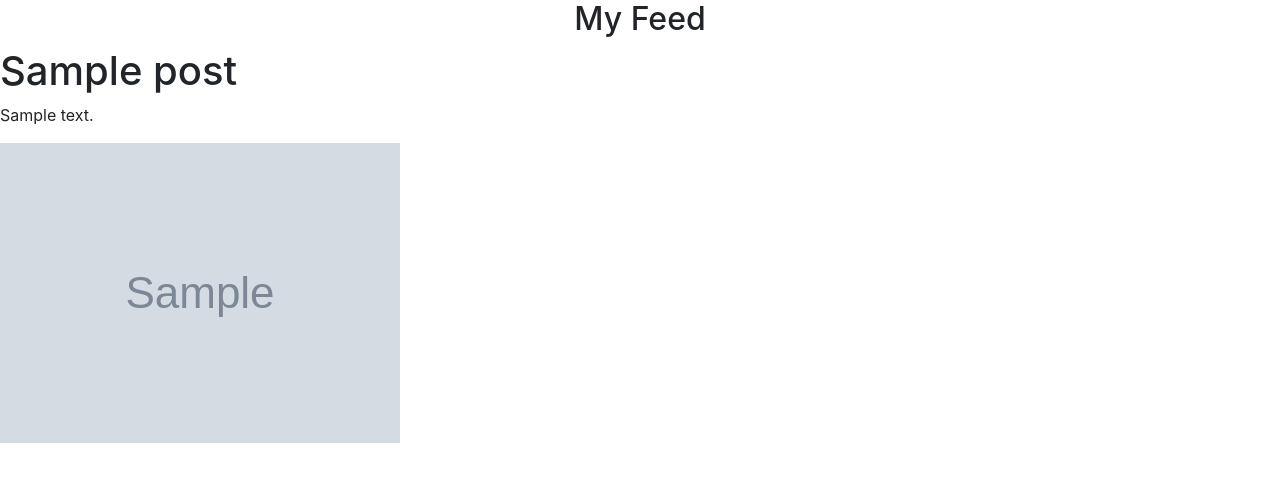
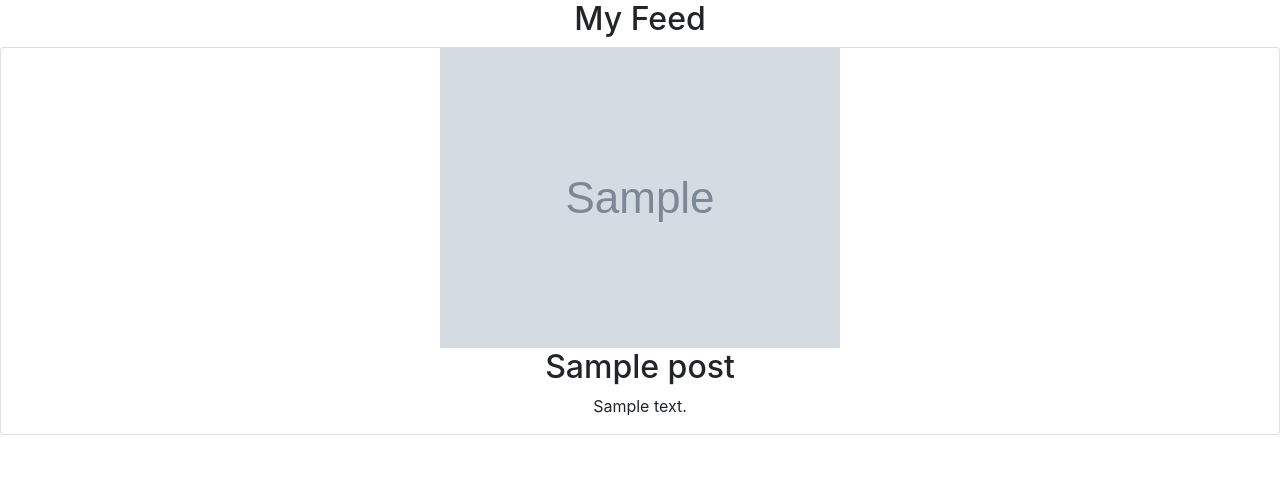
Before and after one commit to nancytaen/petimage, a Flask app: page /post/feed in a window 1280 px wide. Shown: the part 58-540 px from the top of the page. Run offline with Flask 2, Linux system fonts and the light colour scheme; the visitor is signed in with stand-in values (Sample User, id 1); tables that the repository leaves empty hold one stand-in row (values such as "Sample post"); grey boxes marked "Sample" are stand-in pictures; some libraries are stand-ins or nearby versions.

Commit message:
modified post feed sty;e

```diff
--- a/application/api/post.py
+++ b/application/api/post.py
@@ -12,7 +12,7 @@ def get_my_posts():
     db_session = Session()
     posts = db_session.query(Post).filter(Post.user_id == session['user_id']).all()
 
-    my_posts = [{'title': post.post_title, 'body': post.post_body,
+    my_posts = [{'id': post.post_id, 'title': post.post_title, 'body': post.post_body,
                  'img_url': post.post_img_url} for post in posts]
     return my_posts
 
--- a/application/templates/post/feed.html
+++ b/application/templates/post/feed.html
@@ -3,9 +3,13 @@
 {% block content %}
     <div>
     {% for post in posts %}
-        <h1> {{ post.title }} </h1>
-        <p> {{ post.body }} </p>
-        <img src="{{ post.img_url }}" alt="Post Image" />
+        <div class="card">
+        <div class="text-center">
+            <img src="{{ post.img_url }}" alt="Post Image" />
+            <h2> {{ post.title }} </h2>
+            <p> {{ post.body }} </p>
+        </div>
+        </div>
     {% endfor %}
     </div>
 {% endblock %}
```
